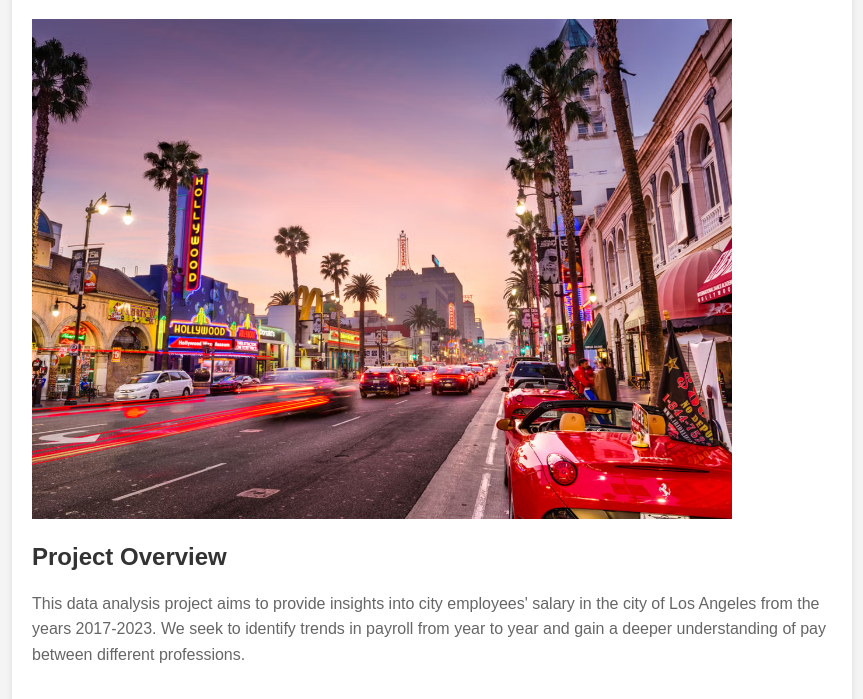
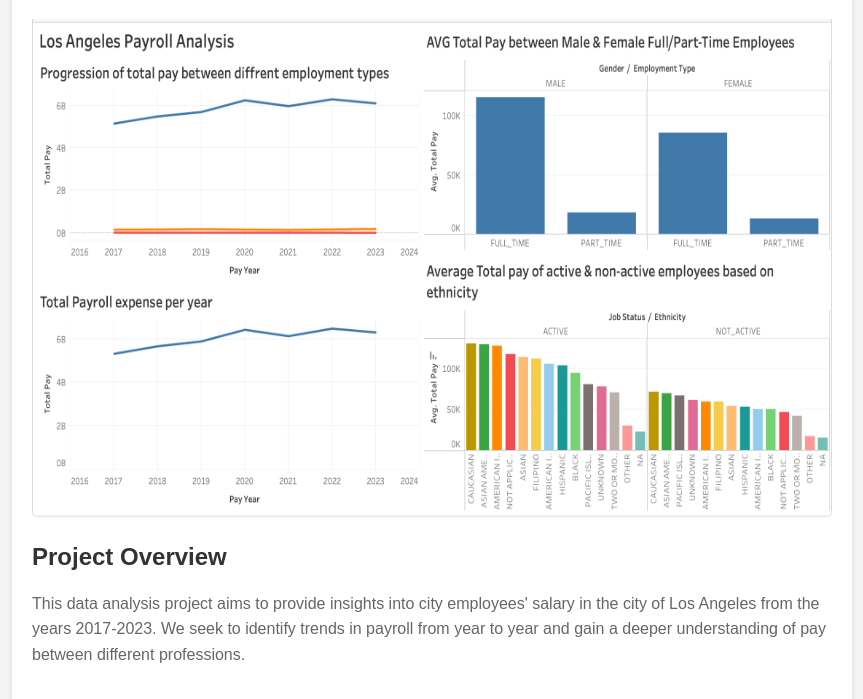
Before and after one commit to BladNunez/DataPortfolio, a plain HTML site: page lapayroll.html in a window 1280 px wide. Shown: the part 101-800 px from the top of the page, without its empty margins (208-1071 px from the left). Drawn offline with Linux system fonts and the light colour scheme.

Commit message:
fix mistake

```diff
--- a/lapayroll.html
+++ b/lapayroll.html
@@ -11,7 +11,7 @@
   <body>
     <div class="container">
       <h1>Los Angeles Payroll Analysis</h1>
-      <img src="images/la.jpg" width="700" height="500" />
+      <img src="images/ladashboard.jpg" width="800" height="500" />
       <section id="project-overview">
         <h1>Project Overview</h1>
         <p>
```
Also changed, not shown: images/ladashboard.jpg (added).
